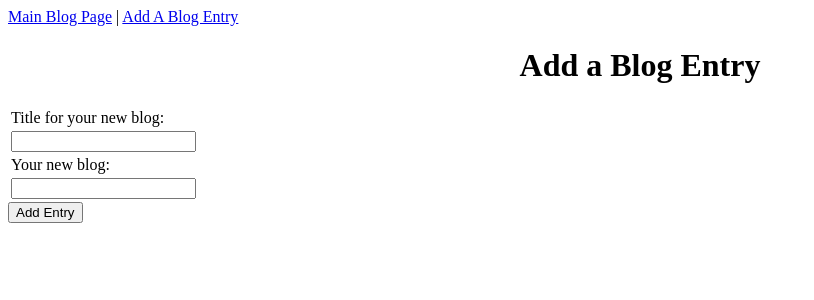
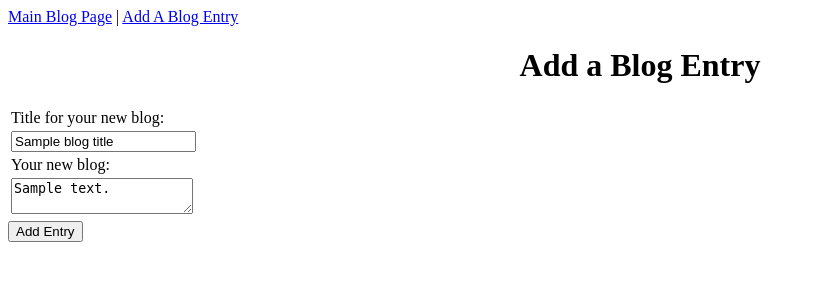
Before and after one commit to annwam/blogz, a Flask app: template templates/new-blog.html in a window 1280 px wide. Shown: the top 300 px of the page, without its empty margins (0-814 px from the left). Run offline with Flask 2, Linux system fonts and the light colour scheme; the template is opened without the code that fills it: most values are stand-ins (such as "Sample title", 1, 10 or a date in 2020).

Commit message:
modified newpost to hold value

```diff
--- a/main.py
+++ b/main.py
@@ -51,7 +51,7 @@ def new_post():
         blogs = Blog.query.all()
         return render_template('main-blog.html', bloglist = blogs)
     else:
-        return render_template('new-blog.html', title_error=title_error, body_error=body_error)
+        return render_template('new-blog.html', title_error=title_error, body_error=body_error,blog_title=title, blog_body=body)
 
 
 @app.route('/blogentry', methods=['POST','GET'])
--- a/templates/new-blog.html
+++ b/templates/new-blog.html
@@ -10,7 +10,7 @@
 </tr>
 <tr>
    <td>
-       <input name="blog_title" type="text"/>
+       <input name="blog_title" type="text" value="{{blog_title}}"/>
        <span class="error">{{title_error}}</span>
    </td>
 </tr>
@@ -19,7 +19,7 @@
 </tr>
 <tr>
     <td>
-        <input name="blog_body" type="textarea"/>
+        <textarea name="blog_body">{{blog_body}}</textarea>
         <span class="error">{{body_error}}</span>
     </td>
 </tr>
```
